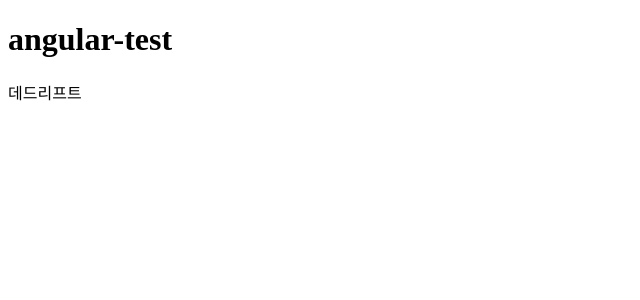
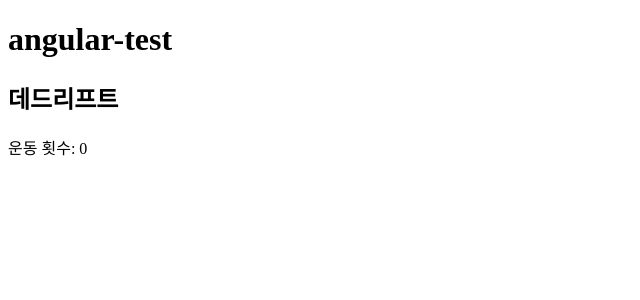
Before and after one commit to Jake-SHJ/angular_test, an Angular app in the folder angular-test/: page / in a window 1280 px wide. Shown: the top 300 px of the page, without its empty margins (0-640 px from the left). Built offline with nearby package versions, Linux system fonts and the light colour scheme.

Commit message:
apply typescript interface

```diff
--- /dev/null
+++ b/angular-test/src/app/workout.ts
@@ -0,0 +1,5 @@
+export interface Workout {
+  id: number;
+  name: string;
+  count: number;
+}
--- a/angular-test/src/app/workouts/workouts.component.html
+++ b/angular-test/src/app/workouts/workouts.component.html
@@ -1 +1,4 @@
-<p>{{ workout }}</p>
+<article>
+  <h1>{{ workout.name }}</h1>
+  <p>운동 횟수: {{ workout.count }}</p>
+</article>
--- a/angular-test/src/app/workouts/workouts.component.ts
+++ b/angular-test/src/app/workouts/workouts.component.ts
@@ -1,4 +1,5 @@
 import { Component, OnInit } from '@angular/core';
+import { Workout } from '../workout';
 
 @Component({
   selector: 'app-workouts',
@@ -6,7 +7,11 @@ import { Component, OnInit } from '@angular/core';
   styleUrls: ['./workouts.component.css'],
 })
 export class WorkoutsComponent implements OnInit {
-  workout = '데드리프트';
+  workout: Workout = {
+    id: 0,
+    name: '데드리프트',
+    count: 0,
+  };
   constructor() {}
   ngOnInit(): void {}
 }
```
